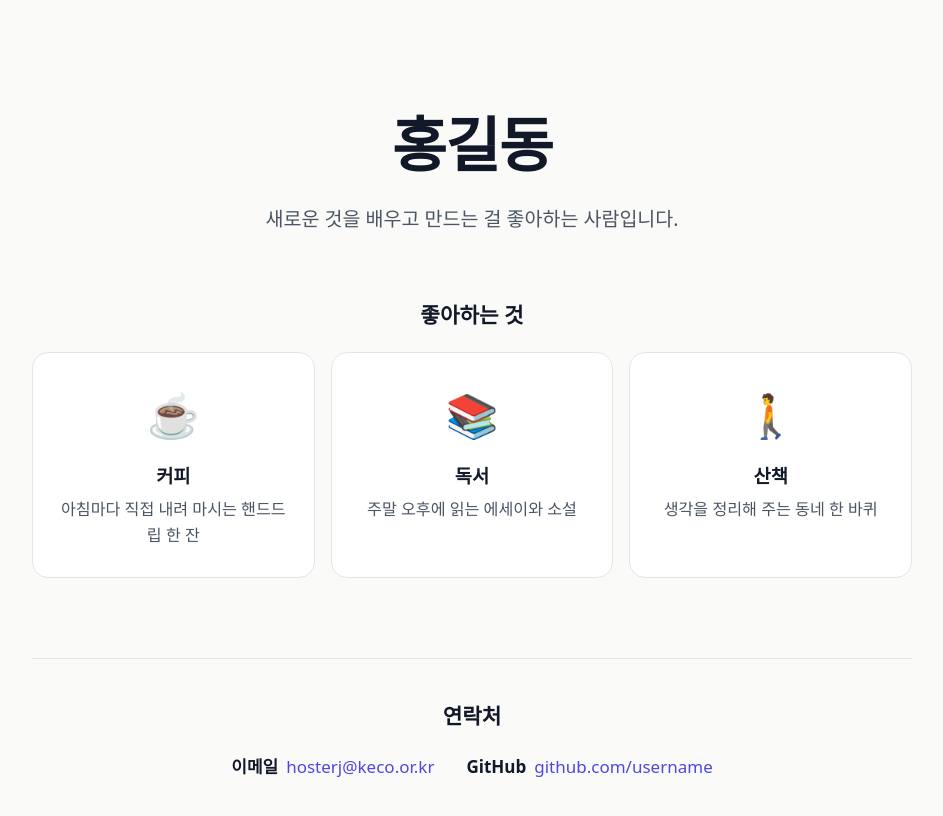
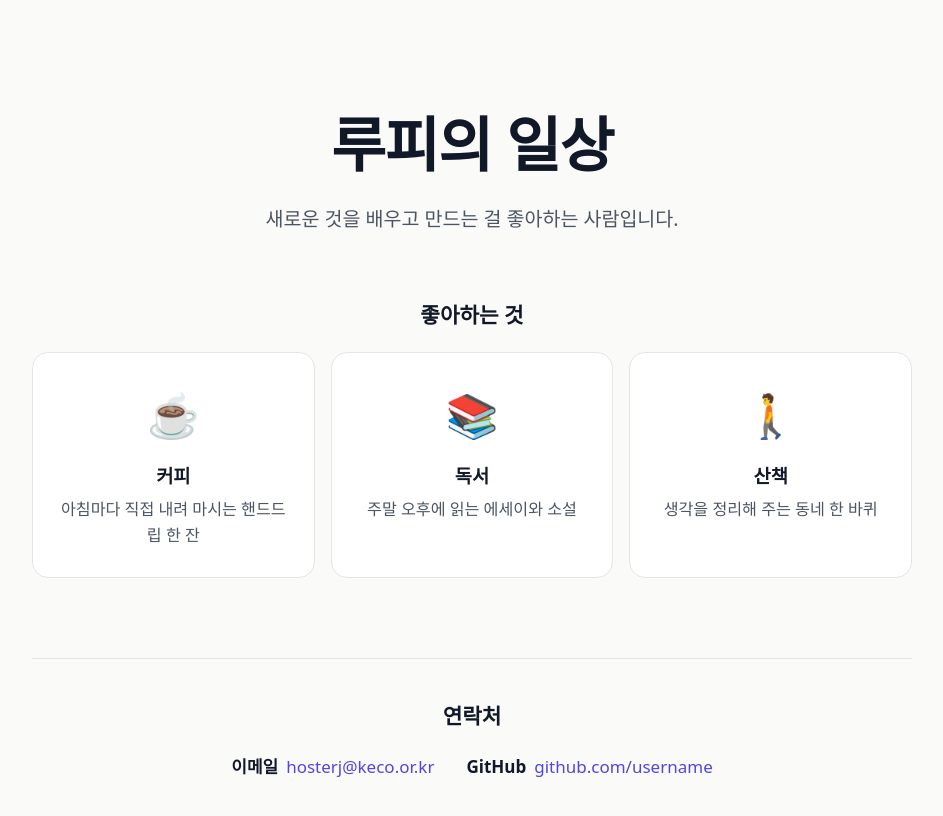
Before and after one commit to hosterj/Claude-Code, a React (Vite) app in the folder profile-site/: page / in a window 1280 px wide. Shown: the top 816 px of the page, without its empty margins (168-1111 px from the left). Built offline with nearby package versions, Linux system fonts and the light colour scheme.

Commit message:
탭 제목과 상단 이름을 '루피의 일상'으로 변경

```diff
--- a/profile-site/index.html
+++ b/profile-site/index.html
@@ -4,7 +4,7 @@
     <meta charset="UTF-8" />
     <link rel="icon" type="image/svg+xml" href="/favicon.svg" />
     <meta name="viewport" content="width=device-width, initial-scale=1.0" />
-    <title>하이루</title>
+    <title>루피의 일상</title>
   </head>
   <body>
     <div id="root"></div>
--- a/profile-site/src/App.jsx
+++ b/profile-site/src/App.jsx
@@ -2,7 +2,7 @@ import './App.css'
 
 // 이 객체의 내용만 바꾸면 페이지 전체가 바뀝니다.
 const profile = {
-  name: '홍길동',
+  name: '루피의 일상',
   tagline: '새로운 것을 배우고 만드는 걸 좋아하는 사람입니다.',
   favorites: [
     { emoji: '☕', title: '커피', description: '아침마다 직접 내려 마시는 핸드드립 한 잔' },
```
